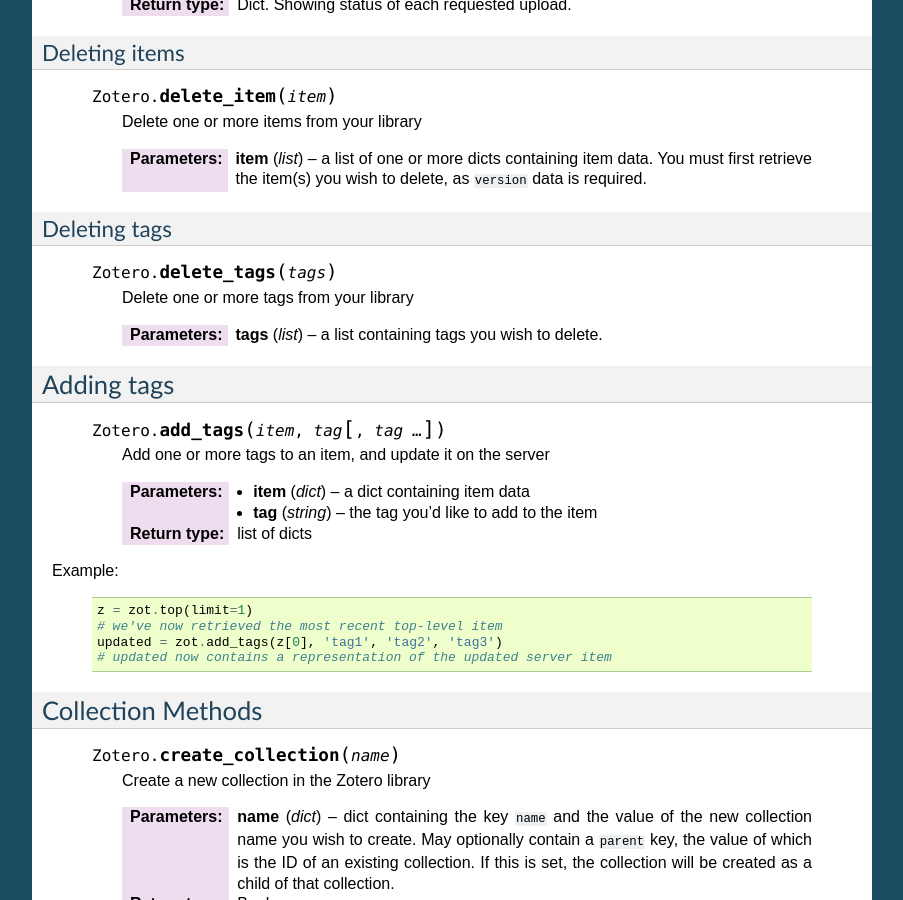
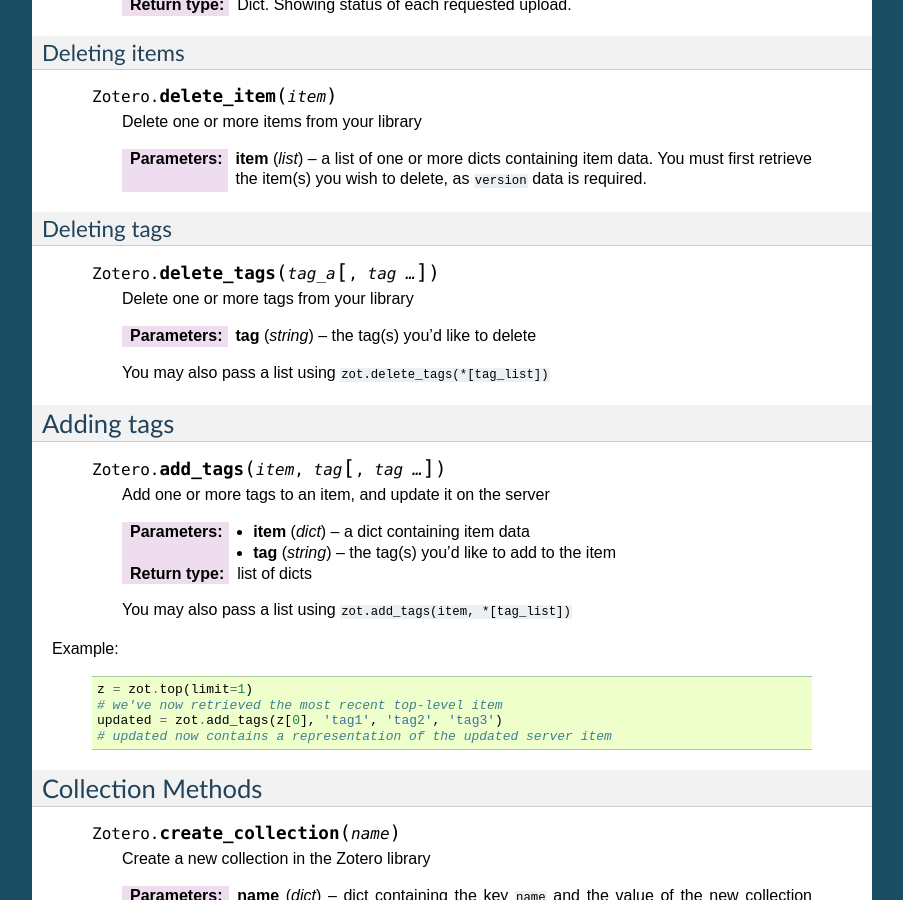
Before and after one commit to urschrei/pyzotero, a Sphinx documentation site: the page built from doc/index.rst, in a window 1280 px wide and 900 px high, scrolled down 12926 px. Shown: the whole window, without its empty margins (198-1101 px from the left). Built offline with Sphinx 7.4.7, drawn with Linux system fonts in a browser that asks for light colours; the version number could not be read and is left out.

Commit message:
Match delete_tags signature to add_tags

```diff
--- a/doc/index.rst
+++ b/doc/index.rst
@@ -766,11 +766,13 @@
 Deleting tags
 --------------
 
-    .. py:method:: Zotero.delete_tags(tags)
+    .. py:method:: Zotero.delete_tags(tag_a[, tag …])
 
         Delete one or more tags from your library
 
-        :param list tags: a list containing tags you wish to delete.
+        :param string tag: the tag(s) you'd like to delete
+
+        You may also pass a list using ``zot.delete_tags(*[tag_list])``
 
 ===========
 Adding tags
@@ -781,8 +783,10 @@
         Add one or more tags to an item, and update it on the server
 
         :param dict item: a dict containing item data
-        :param string tag: the tag you'd like to add to the item
+        :param string tag: the tag(s) you'd like to add to the item
         :rtype: list of dicts
+
+        You may also pass a list using ``zot.add_tags(item, *[tag_list])``
 
 Example:
 
```
Also changed, not shown: 1 other file.
